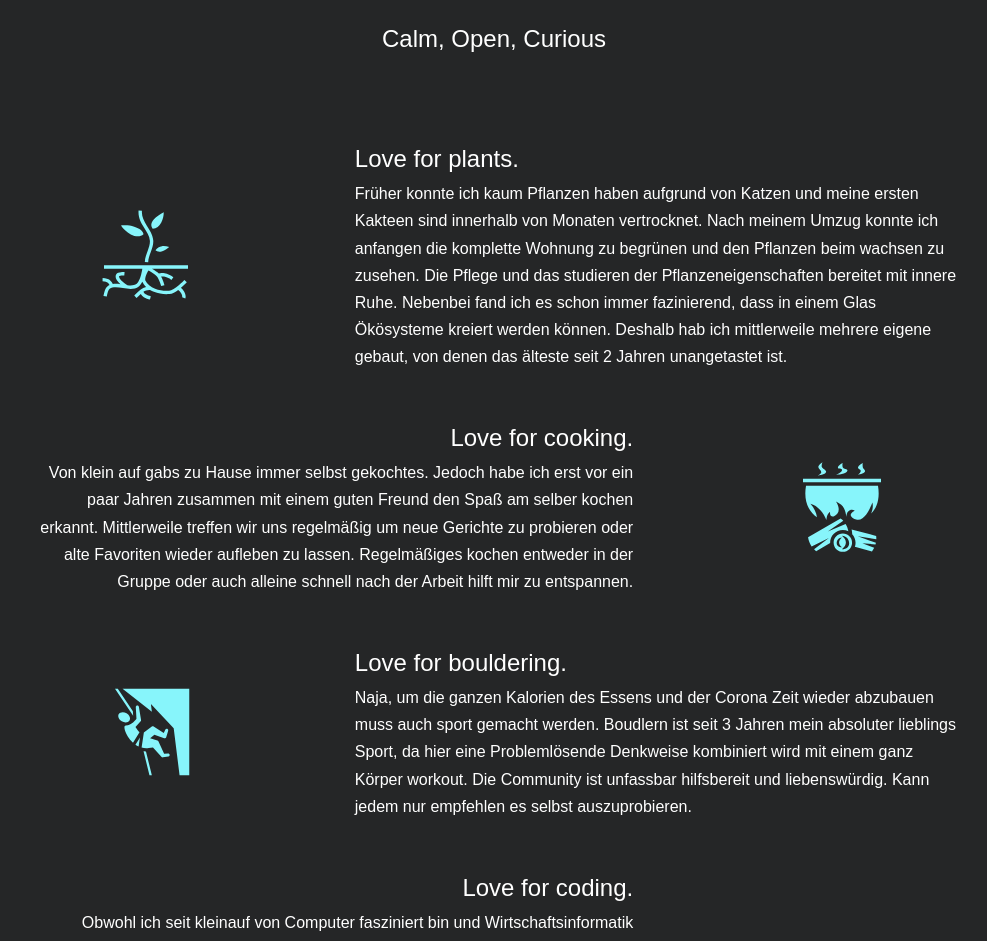
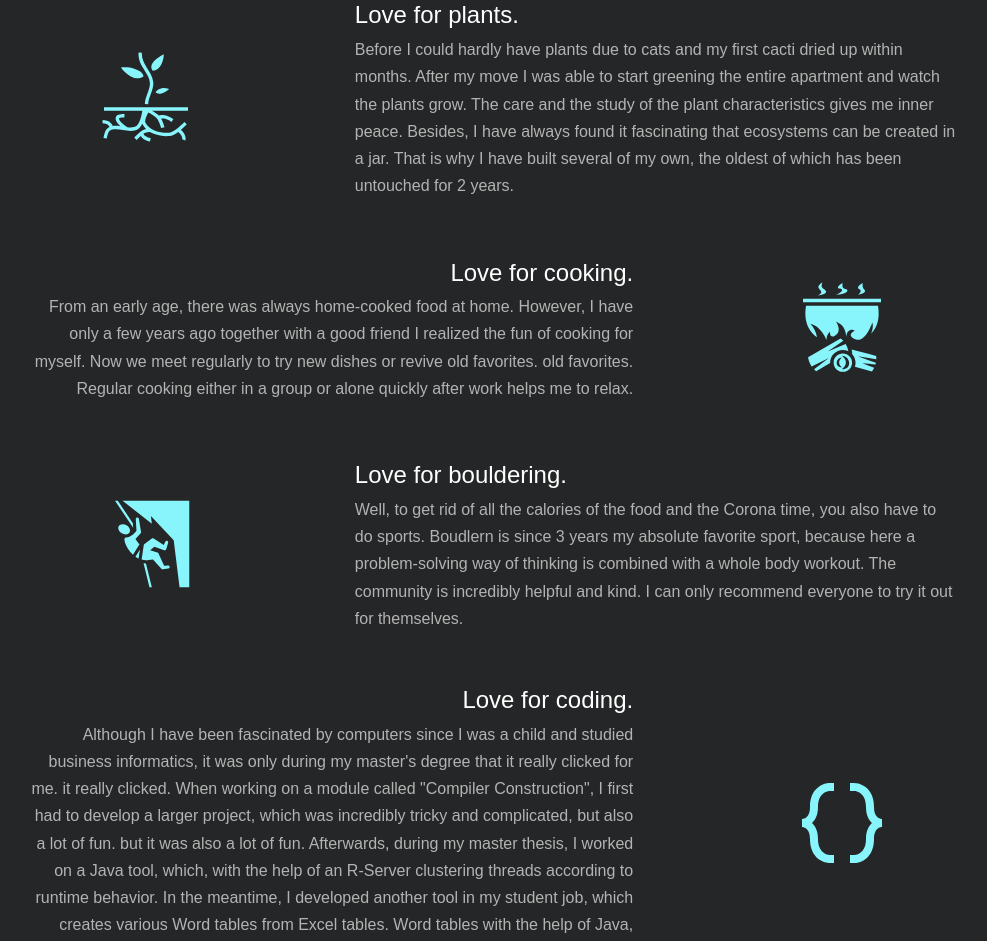
Before and after one commit to mkuenzl/cv, a React (Create React App) app: page / in a window 1280 px wide. Shown: the part 1440-2381 px from the top of the page, without its empty margins (146-1133 px from the left). Built offline with nearby package versions, Linux system fonts and the light colour scheme; a web font is replaced by a local one.

Commit message:
fixed layout on small devices, text coloring and added footer links
fixed text coloring on safari

```diff
--- a/src/components/about/About.jsx
+++ b/src/components/about/About.jsx
@@ -54,10 +54,12 @@ const About = () => {
                 <h2>
                   Love for plants.
                 </h2>
-                Früher konnte ich kaum Pflanzen haben aufgrund von Katzen und meine ersten Kakteen sind innerhalb von Monaten vertrocknet.
-                Nach meinem Umzug konnte ich anfangen die komplette Wohnung zu begrünen und den Pflanzen beim wachsen zu zusehen. Die Pflege und das studieren der
-                Pflanzeneigenschaften bereitet mit innere Ruhe. Nebenbei fand ich es schon immer fazinierend, dass in einem Glas Ökösysteme kreiert werden können.
-                Deshalb hab ich mittlerweile mehrere eigene gebaut, von denen das älteste seit 2 Jahren unangetastet ist.
+                <p>
+                  Before I could hardly have plants due to cats and my first cacti dried up within months.
+                  After my move I was able to start greening the entire apartment and watch the plants grow. The care and the study of the
+                  plant characteristics gives me inner peace. Besides, I have always found it fascinating that ecosystems can be created in a jar.
+                  That is why I have built several of my own, the oldest of which has been untouched for 2 years.
+                </p>
               </div>
             </div>
 
@@ -66,9 +68,11 @@ const About = () => {
                 <h2>
                   Love for cooking.
                 </h2>
-                Von klein auf gabs zu Hause immer selbst gekochtes. Jedoch habe ich erst vor ein paar Jahren zusammen mit einem guten Freund
-                den Spaß am selber kochen erkannt. Mittlerweile treffen wir uns regelmäßig um neue Gerichte zu probieren oder alte Favoriten wieder aufleben
-                zu lassen. Regelmäßiges kochen entweder in der Gruppe oder auch alleine schnell nach der Arbeit hilft mir zu entspannen.
+                <p>
+                  From an early age, there was always home-cooked food at home. However, I have only a few years ago together with a good friend
+                  I realized the fun of cooking for myself. Now we meet regularly to try new dishes or revive old favorites.
+                  old favorites. Regular cooking either in a group or alone quickly after work helps me to relax.
+                </p>
               </div>
               <div className="about__card">
                 <GiCampCookingPot className='about__icon-set'/>
@@ -83,9 +87,11 @@ const About = () => {
                 <h2>
                   Love for bouldering.
                 </h2>
-                Naja, um die ganzen Kalorien des Essens und der Corona Zeit wieder abzubauen muss auch sport gemacht werden.
-                Boudlern ist seit 3 Jahren mein absoluter lieblings Sport, da hier eine Problemlösende Denkweise kombiniert wird mit
-                einem ganz Körper workout. Die Community ist unfassbar hilfsbereit und liebenswürdig. Kann jedem nur empfehlen es selbst auszuprobieren.
+                <p>
+                  Well, to get rid of all the calories of the food and the Corona time, you also have to do sports.
+                  Boudlern is since 3 years my absolute favorite sport, because here a problem-solving way of thinking is combined with
+                  a whole body workout. The community is incredibly helpful and kind. I can only recommend everyone to try it out for themselves.
+                </p>
               </div>
             </div>
 
@@ -94,11 +100,13 @@ const About = () => {
                 <h2>
                   Love for coding.
                 </h2>
-                Obwohl ich seit kleinauf von Computer fasziniert bin und Wirtschaftsinformatik studiert habe hat es bei mir so richtig erst während dem Master
-                klick gemacht. Bei der Bearbeitung eines Moduls namens "Compilerbau" wurde erstmal ein größeres Projekt entwicklet, was unfassbar knifflig und kompliziert
-                war, aber auch enormen Spaß gemacht hat. Anschließend habe ich während meiner Masterarbeit an einem Java-Tool gearbeitet, was mit hilfe von einem R-Server
-                Threads clustert nach Laufzeitverhalten. Währenddessen habe ich in meinem Studentenjob ein weiteres Tool entwicklet, was aus Excel Tabellen unterschiedlichste
-                Word Tabellen erstellt mit Hilfe von Java, Powerquery und Html-Templates.
+                <p>
+                  Although I have been fascinated by computers since I was a child and studied business informatics, it was only during my master's degree that it really clicked for me.
+                  it really clicked. When working on a module called "Compiler Construction", I first had to develop a larger project, which was incredibly tricky and complicated, but also a lot of fun.
+                  but it was also a lot of fun. Afterwards, during my master thesis, I worked on a Java tool, which, with the help of an R-Server
+                  clustering threads according to runtime behavior. In the meantime, I developed another tool in my student job, which creates various Word tables from Excel tables.
+                  Word tables with the help of Java, Powerquery and Html templates.
+                </p>
               </div>
               <div className="about__card">
                 <BiCodeCurly className='about__icon-set'/>
--- a/src/components/about/about.css
+++ b/src/components/about/about.css
@@ -70,7 +70,7 @@
 
 .about__text h2{
     text-align: center;
-    margin: 4rem 10rem 2rem;
+    margin: 1.5rem 10rem 1.5rem;
 }
 
 .about__content {
@@ -88,7 +88,7 @@
     grid-template-columns: repeat(1, 1fr);
     grid-auto-rows: auto;
     grid-gap: 1rem;
-    margin: 2rem 0 3rem;
+    margin: 2rem 0 1.5rem;
 }
 
 .about__card-right {
@@ -162,7 +162,7 @@
 
     .about__text h2{
         text-align: left;
-        margin: 3rem 2rem 4rem;
+        margin: 1.5rem 2rem 1.5rem;
     }
 
     .about__card-row {
@@ -179,7 +179,7 @@
         width: 100%;
         display: flex;
         gap: 5%;
-        padding: 1rem;
+        padding: 0.5rem;
         text-align: left;
         align-items: center;
     }
@@ -188,8 +188,14 @@
         width: 100%;
         display: grid;
         gap: 5%;
-        padding: 1rem;
+        padding: 0rem;
         text-align: right;
         align-items: center;
     }
+
+    .about__icon-set {
+        color: var(--color-primary-accent);
+        font-size: 4rem;
+        margin: 0.5rem;
+    }
 }
--- a/src/components/experience/skill.css
+++ b/src/components/experience/skill.css
@@ -46,6 +46,10 @@
     color: var(--color-primary-accent);
 }
 
+.text-light {
+    color: var(--color-light);
+}
+
 /* MEDIA QUERIES (MEDIUM DEVICES) */
 @media screen and (max-width: 1024px) {
     .experience__container {
--- a/src/components/footer/Footer.jsx
+++ b/src/components/footer/Footer.jsx
@@ -18,9 +18,9 @@ const Footer = () => {
       </ul>
 
       <div className="footer__socials">
-        <a href='https://linkedin.com' target="_blank"><BsLinkedin/></a>
-        <a href='https://github.com' target="_blank"><BsGithub/></a>
-        <a href='https://steam.com' target="_blank"><FaSteam/></a>
+        <a href='https://linkedin.com/in/moritz-kuenzl' target="_blank"><BsLinkedin/></a>
+        <a href='https://github.com/mkuenzl' target="_blank"><BsGithub/></a>
+        <a href='https://store.steampowered.com' target="_blank"><FaSteam/></a>
       </div>
 
       <div className="footer_copyright">
--- a/src/index.css
+++ b/src/index.css
@@ -19,7 +19,7 @@
     --color-primary-variant: #fff9fb;
     --color-primary-accent: #87f5fb;
     --color-white: #ffffff;
-    --color-light: #c0c0c0;
+    --color-light: #b3b3b3;
 
     --transition: all 400ms ease;
 
@@ -57,6 +57,10 @@ h1, h2 ,h3, h4, h5 {
 
 h1 {
     font-size: 2.5rem;
+}
+
+p {
+    color: var(--color-light);
 }
 
 section {
```
